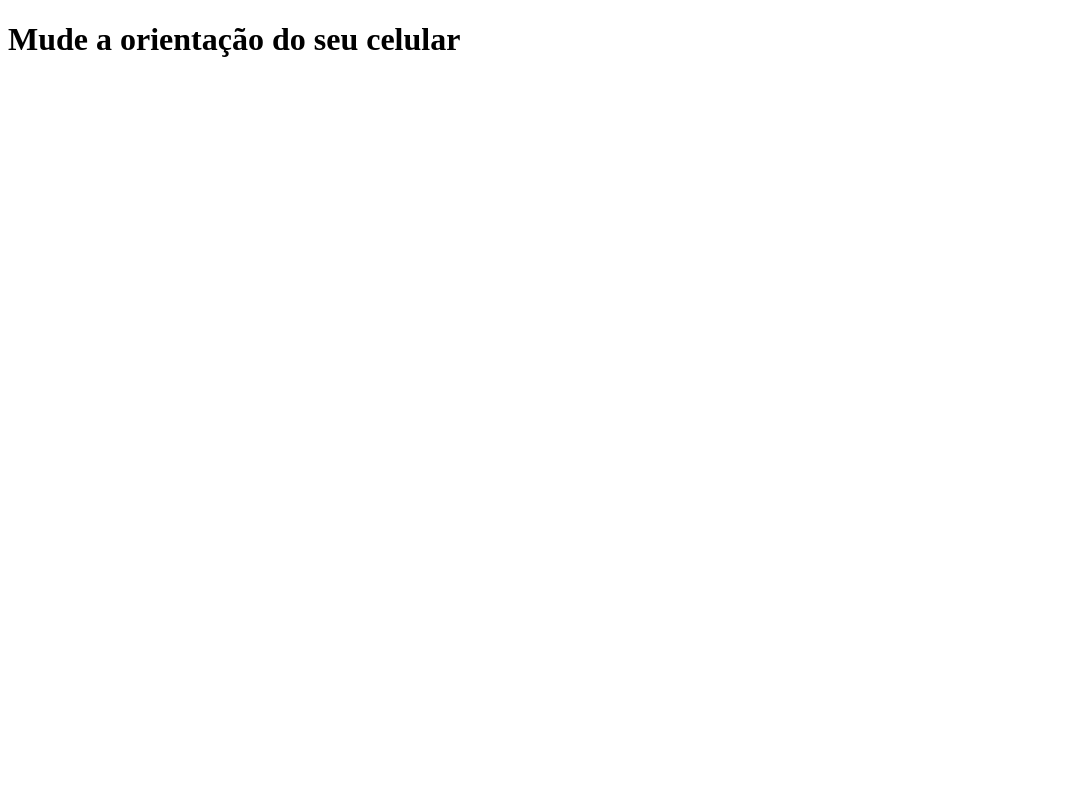
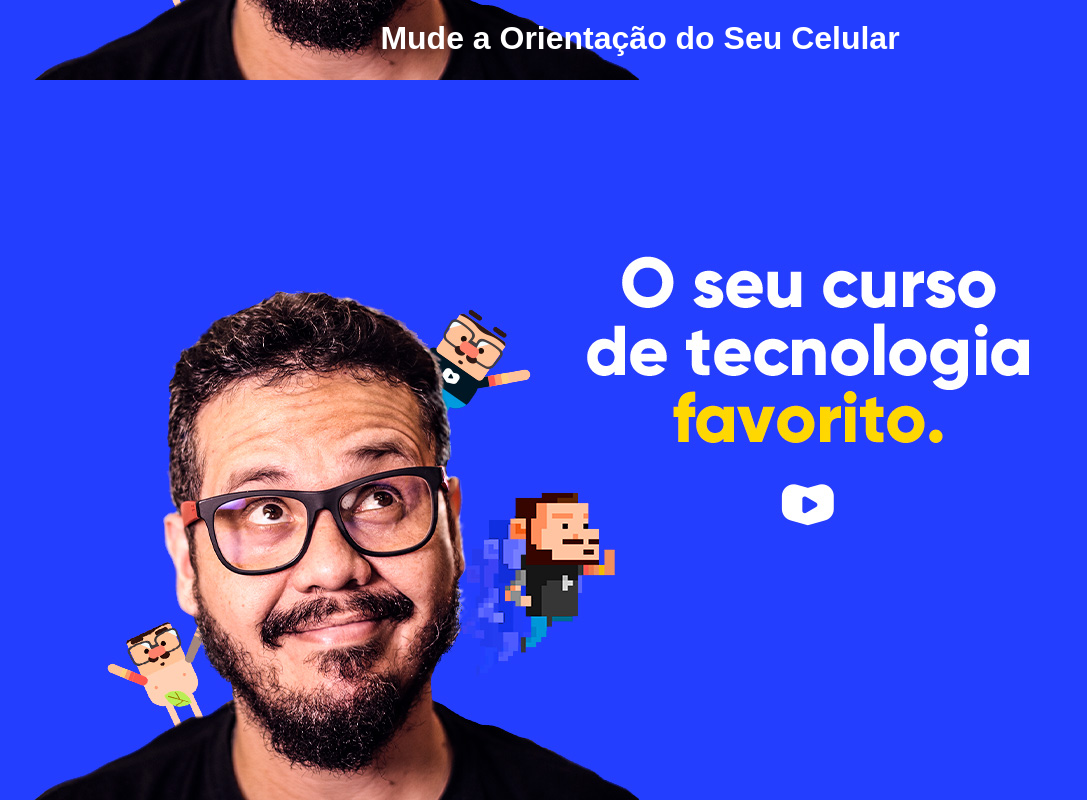
Before and after one commit to Heliolucas/HTML-CSS, a plain HTML site: page Exercicios/ex026/mq002/index.html in a window 1280 px wide. Shown: the whole page, without its empty margins (0-1087 px from the left). Drawn offline with Linux system fonts and the light colour scheme.

Commit message:
atualização

```diff
--- /dev/null
+++ b/Exercicios/ex026/mq002/estilos/paisagem.css
@@ -0,0 +1,6 @@
+@charset "UTF-8";
+
+body {
+    background: url(../imagens/cev-landscape.jpg);
+    background-position: left bottom;
+}
--- /dev/null
+++ b/Exercicios/ex026/mq002/estilos/retrato.css
@@ -0,0 +1,8 @@
+@charset "UTF-8";
+
+body {
+    background: url(../imagens/cev-portrait.jpg) ;
+    background-position: center bottom;
+    background-size: contain;
+    background-repeat: no-repeat;
+}
--- /dev/null
+++ b/Exercicios/ex026/mq002/estilos/style.css
@@ -0,0 +1,18 @@
+@charset "UTF-8";
+
+* {
+    margin: 0px;
+    padding: 0px;
+    font-family: Arial, Helvetica, sans-serif;
+}
+
+html, body {
+    height: 100vh;
+    width: 100vw;
+    background-color: #233EFF;
+}
+h1{
+    color: white;
+    padding: 20px;
+    text-align: center;
+}
--- a/Exercicios/ex026/mq002/index.html
+++ b/Exercicios/ex026/mq002/index.html
@@ -4,10 +4,13 @@
     <meta charset="UTF-8">
     <meta http-equiv="X-UA-Compatible" content="IE=edge">
     <meta name="viewport" content="width=device-width, initial-scale=1.0">
+    <link rel="stylesheet" href="estilos/style.css" media="all">
+    <link rel="stylesheet" href="estilos/retrato.css" media="screen and (orientation: portrait)">
+    <link rel="stylesheet" href="estilos/paisagem.css" media="screen and (orientation: landscape)">
     <title>Media Query</title>
 </head>
 <body>
-    <h1>Mude a orientação do seu celular</h1>
+    <h1>Mude a Orientação do Seu Celular</h1>
 
 </body>
 </html>
```
